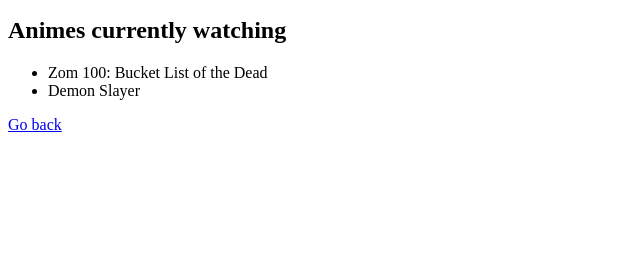
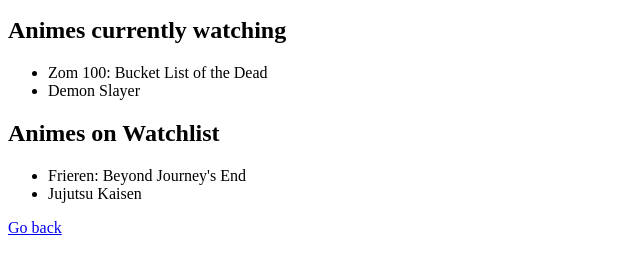
Before and after one commit to RoynevS/odin-watchlist, a plain HTML site: page pages/animes.html in a window 1280 px wide. Shown: the part 101-372 px from the top of the page, without its empty margins (0-640 px from the left). Drawn offline with Linux system fonts and the light colour scheme.

Commit message:
Add list of animes on watchlist

```diff
--- a/pages/animes.html
+++ b/pages/animes.html
@@ -12,6 +12,11 @@
       <li>Zom 100: Bucket List of the Dead</li>
       <li>Demon Slayer</li>
     </ul>
+    <h2>Animes on Watchlist</h2>
+    <ul>
+      <li>Frieren: Beyond Journey's End</li>
+      <li>Jujutsu Kaisen</li>
+    </ul>
     <a href="../index.html">Go back</a>
 
   </body>
```
